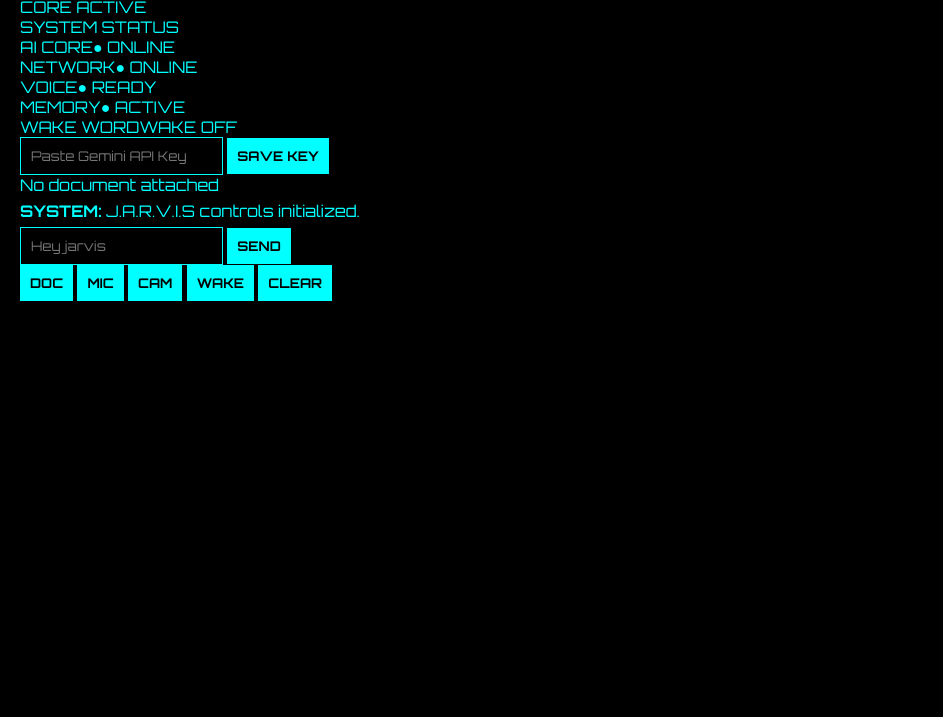
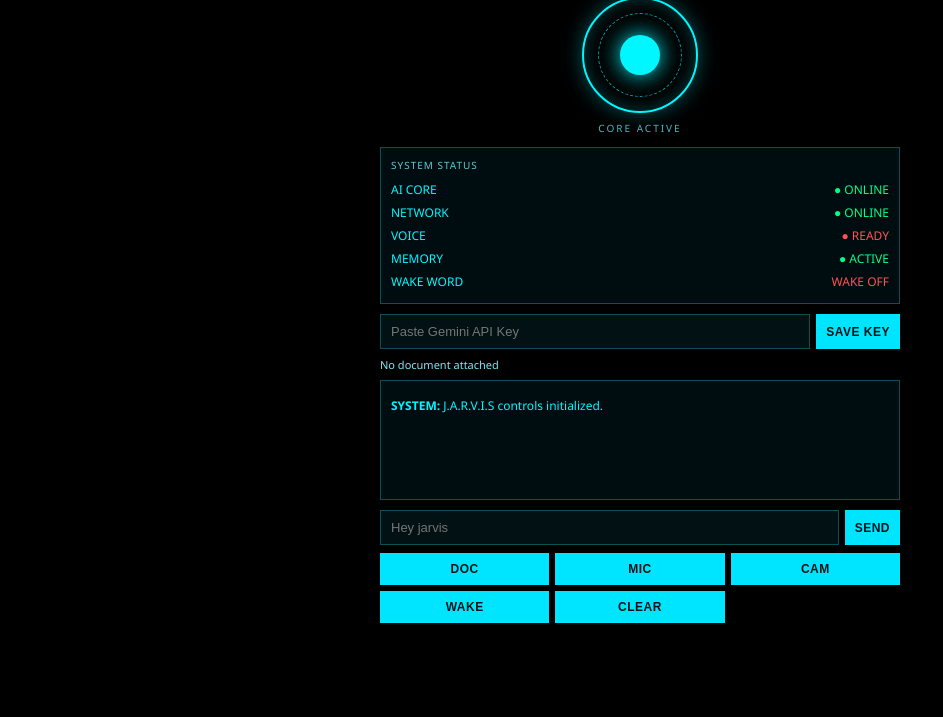
Before and after one commit to BhanuBtech03/jarvis-mobile-edition, a plain HTML site: page frontend/index.html in a window 1280 px wide. Shown: the part 83-800 px from the top of the page, without its empty margins (0-943 px from the left). Drawn offline with Linux system fonts and the light colour scheme.

Commit message:
Refactor CSS styles and update color scheme
Removed unused font import and updated styles for various elements including body, header, and buttons. Changed color scheme and adjusted margins, paddings, and font properties for improved layout.

```diff
--- a/frontend/style.css
+++ b/frontend/style.css
@@ -1,183 +1,161 @@
-@import url('https://fonts.googleapis.com/css2?family=Orbitron:wght@400;700&display=swap');
-
 * {
-  margin: 0;
-  padding: 0;
   box-sizing: border-box;
-  font-family: 'Orbitron', sans-serif;
 }
 
 body {
-  background: #000;
-  color: #0ff;
-  padding: 20px;
-  overflow-x: hidden;
+  margin: 0;
+  padding: 12px;
+  background: #000000;
+  color: #00f7ff;
+  font-family: "Segoe UI", Arial, sans-serif;
 }
 
-header {
-  text-align: center;
+.jarvis-wrap {
+  max-width: 520px;
+  margin: 0 auto;
 }
 
-header h1 {
-  letter-spacing: 6px;
-  text-shadow: 0 0 12px #0ff;
+.header-title {
+  text-align: center;
+  margin: 4px 0 0;
+  letter-spacing: 3px;
+  font-size: 24px;
+  color: #00f7ff;
+  text-shadow: 0 0 12px rgba(0, 247, 255, 0.45);
 }
 
-header p {
-  font-size: 10px;
-  letter-spacing: 4px;
-  opacity: 0.6;
+.header-sub {
+  text-align: center;
+  margin: 2px 0 14px;
+  font-size: 11px;
+  letter-spacing: 2px;
+  color: #48b8c0;
 }
 
-.core {
+.orb-container {
   position: relative;
-  width: 160px;
-  height: 160px;
-  margin: 25px auto;
+  width: 116px;
+  height: 116px;
+  margin: 8px auto;
+  border-radius: 50%;
+  border: 2px solid #00f7ff;
+  box-shadow: 0 0 20px rgba(0, 247, 255, 0.35), inset 0 0 18px rgba(0, 247, 255, 0.25);
+  display: flex;
+  align-items: center;
+  justify-content: center;
 }
 
-.ring {
+.orb-ring {
   position: absolute;
-  border: 2px solid #0ff;
+  width: 84px;
+  height: 84px;
   border-radius: 50%;
-  box-shadow: 0 0 15px #0ff;
+  border: 1px dashed rgba(0, 247, 255, 0.65);
 }
 
-.r1 {
-  inset: 0;
-  border-top-color: transparent;
-  animation: spin 3s linear infinite;
+.orb-core {
+  width: 40px;
+  height: 40px;
+  border-radius: 50%;
+  background: #00f7ff;
+  box-shadow: 0 0 22px #00f7ff;
 }
 
-.r2 {
-  inset: 20px;
-  border-bottom-color: transparent;
-  animation: spin 2s linear infinite reverse;
+.core-label {
+  text-align: center;
+  font-size: 10px;
+  letter-spacing: 2px;
+  color: #48b8c0;
+  margin-bottom: 12px;
 }
 
-.center {
-  position: absolute;
-  inset: 50px;
-  background: #0ff;
-  border-radius: 50%;
-  box-shadow: 0 0 30px #0ff;
-  animation: pulse 1.5s infinite;
+.status-box,
+.chat-box {
+  border: 1px solid #0b4f57;
+  background: rgba(0, 25, 30, 0.55);
+  padding: 10px;
+  margin-bottom: 10px;
+  font-size: 12px;
 }
 
-@keyframes spin {
-  to {
-    transform: rotate(360deg);
-  }
+.status-heading {
+  font-size: 10px;
+  letter-spacing: 1px;
+  color: #5ecad2;
+  margin-bottom: 6px;
 }
 
-@keyframes pulse {
-  50% {
-    opacity: 0.4;
-  }
+.status-row {
+  display: flex;
+  justify-content: space-between;
+  padding: 3px 0;
 }
 
-.core-text {
-  text-align: center;
-  font-size: 11px;
-  letter-spacing: 3px;
+.status-online {
+  color: #00ff88;
 }
 
-.status {
-  border: 1px solid rgba(0, 255, 255, 0.3);
-  background: rgba(0, 255, 255, 0.05);
-  padding: 12px;
-  margin: 20px 0;
+.status-ready,
+.status-off {
+  color: #ff5252;
 }
 
-.status h2 {
-  font-size: 12px;
-  letter-spacing: 2px;
+.chat-box {
+  min-height: 120px;
+  max-height: 240px;
+  overflow-y: auto;
+  line-height: 1.45;
+  word-break: break-word;
+}
+
+.api-row,
+.input-row {
+  display: flex;
+  gap: 6px;
   margin-bottom: 8px;
 }
 
-.row {
-  display: flex;
-  justify-content: space-between;
-  gap: 8px;
-  font-size: 12px;
-  margin: 6px 0;
+.btn-grid {
+  display: grid;
+  grid-template-columns: repeat(3, 1fr);
+  gap: 6px;
 }
 
-.on {
-  color: #0f0;
+input[type="text"],
+input[type="password"] {
+  flex: 1;
+  min-width: 0;
+  padding: 9px 10px;
+  background: #021114;
+  color: #00f7ff;
+  border: 1px solid #0b4f57;
+  font-size: 13px;
+  outline: none;
 }
 
-.off {
-  color: #f00;
-}
-
-.chat {
-  border: 1px solid rgba(0, 255, 255, 0.3);
-  height: 150px;
-  overflow-y: auto;
-  padding: 10px;
-  font-size: 12px;
-}
-
-.msg {
-  margin: 6px 0;
-  padding: 6px;
-  border-left: 2px solid #0ff;
-  background: rgba(0, 255, 255, 0.08);
-}
-
-.msg.user {
-  border-left-color: #fff;
-}
-
-.input-area {
-  display: flex;
-  flex-wrap: wrap;
-  gap: 8px;
-  margin-top: 12px;
-}
-
-input {
-  flex: 1 1 220px;
-  min-width: 0;
-  background: #000;
-  border: 1px solid #0ff;
-  color: #0ff;
-  padding: 10px;
+input[type="text"]:focus,
+input[type="password"]:focus {
+  border-color: #00e5ff;
 }
 
 button {
-  background: #0ff;
-  color: #000;
+  padding: 9px 10px;
+  background: #00e5ff;
+  color: #001317;
   border: none;
-  padding: 10px;
   font-weight: bold;
-  white-space: nowrap;
+  font-size: 12px;
   cursor: pointer;
+  letter-spacing: 0.5px;
 }
 
-button.active {
-  background: #0f0;
-  color: #000;
+button:active {
+  opacity: 0.8;
 }
 
-@media (max-width: 600px) {
-  body {
-    padding: 12px;
-  }
-
-  .input-area input {
-    flex: 1 1 100%;
-    width: 100%;
-  }
-
-  .input-area button {
-    flex: 1 1 auto;
-    padding: 10px 8px;
-    font-size: 10px;
-  }
-
-  .row {
-    font-size: 10px;
-  }
+.meta-line {
+  font-size: 11px;
+  color: #7ee8f0;
+  margin-bottom: 8px;
+  word-break: break-word;
 }
```
